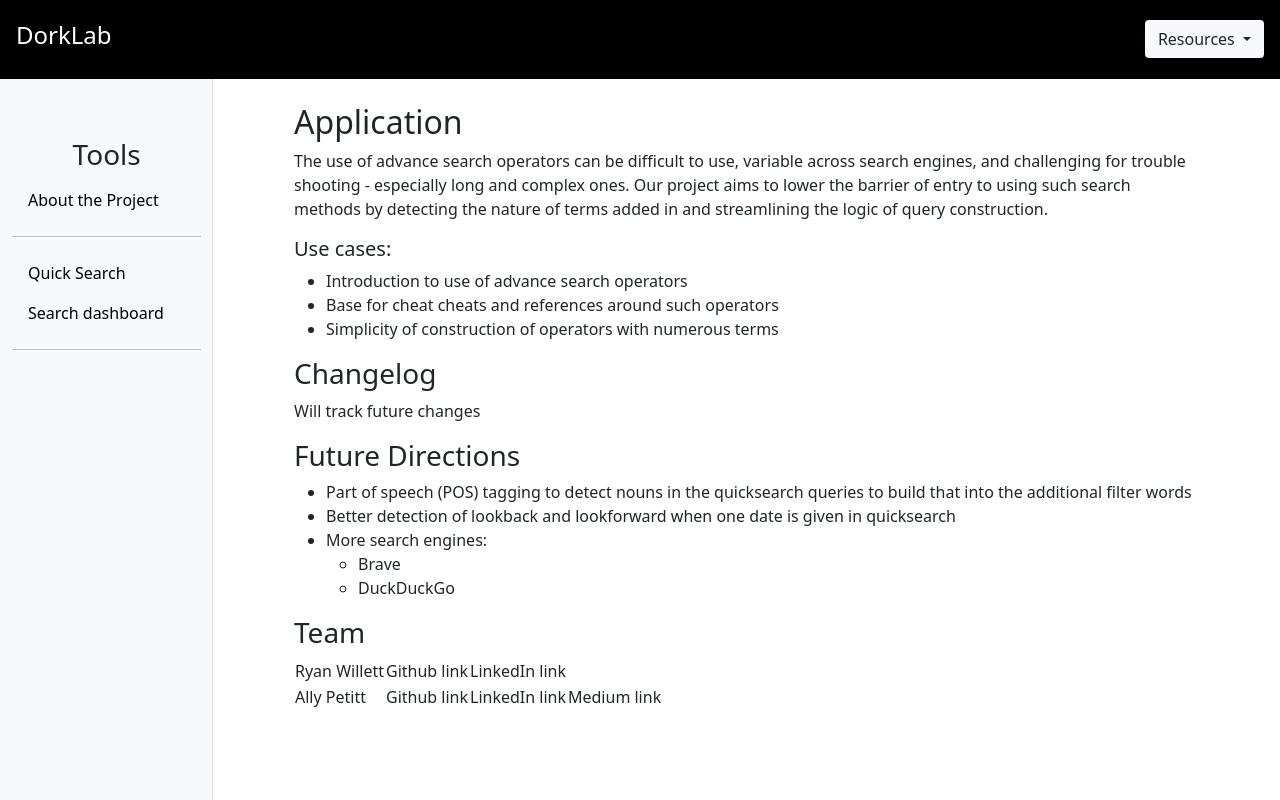
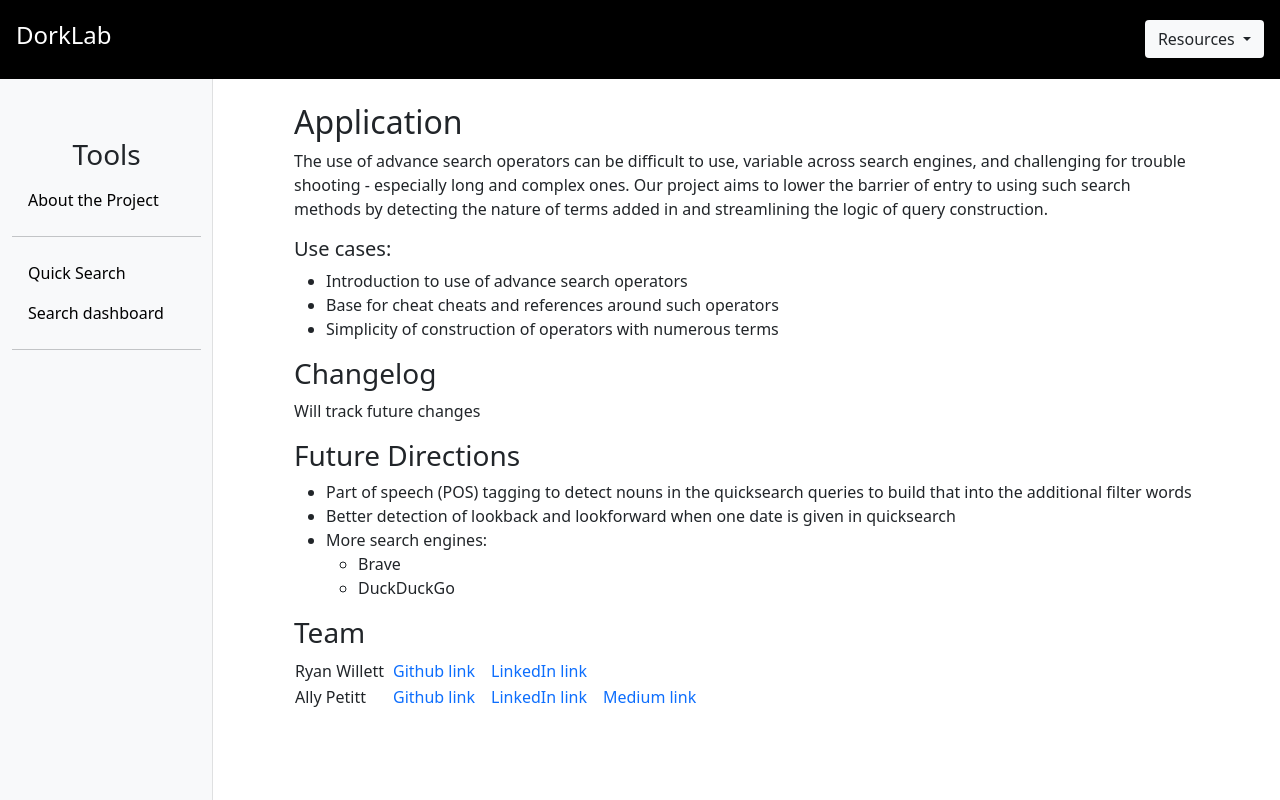
Before and after one commit to rtwillett/DorkLab, a Flask app: page /about in a window 1280 px wide. Run offline with Flask 3, Linux system fonts and the light colour scheme; some libraries are stand-ins or nearby versions.

Commit message:
added links to about page and styled

```diff
--- a/templates/general_templates/about.html
+++ b/templates/general_templates/about.html
@@ -34,15 +34,15 @@
 	<h3>Team</h3>
 	<table>
 		<tr>
-			<td>Ryan Willett</td>
-			<td>Github link</td>
-			<td>LinkedIn link</td>
+			<td class="mx-3">Ryan Willett</td>
+			<td class="px-2"><a class="link-primary" href="https://github.com/rtwillett">Github link</a></td>
+			<td class="px-2"><a class="link-primary" href="https://www.linkedin.com/in/ryan-t-willett/">LinkedIn link</a></td>
 		</tr>
 		<tr>
-			<td>Ally Petitt</td>
-			<td>Github link</td>
-			<td>LinkedIn link</td>
-			<td>Medium link</td>
+			<td class="mx-3">Ally Petitt</td>
+			<td class="px-2"><a class="link-primary" href="https://github.com/ally-petitt">Github link</a></td>
+			<td class="px-2"><a class="link-primary" href="https://www.linkedin.com/in/ally-petitt-5a02aa208/">LinkedIn link</a></td>
+			<td class="px-2"><a class="link-primary" href="https://medium.com/@allypetitt">Medium link</a></td>
 		</tr>
 	</table>
 
```
